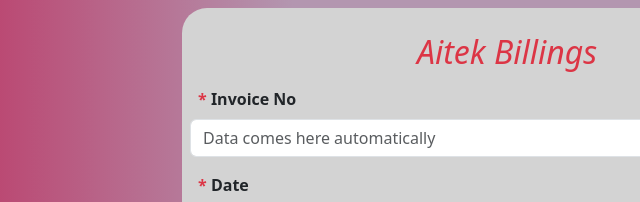
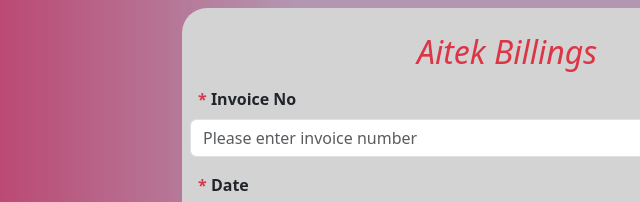
Before and after one commit to ruthvik93477/aitek-invoice-offline, a plain HTML site: page sonata1Form.html in a window 1280 px wide. Shown: the top 202 px of the page, 133-773 px from the left. Drawn offline with nearby package versions, Linux system fonts and the light colour scheme.

Commit message:
Update sonata1Form.html

```diff
--- a/sonata1Form.html
+++ b/sonata1Form.html
@@ -44,7 +44,7 @@
             <div class="row-md-4 p-2 text-start">
                 <label for="invoiceNumber" class="form-label ms-2"><b class="text-danger star">* </b><b>Invoice No</b></label>
                 <div class="input-group has-validation">
-                    <input type="text" class="form-control" id="invoiceNumber" name="invoiceNumber" required placeholder="Data comes here automatically" readonly>
+                    <input type="text" class="form-control" id="invoiceNumber" name="invoiceNumber" required placeholder="Please enter invoice number">
                     <div class="invalid-feedback">
                         Invoice number is required
                     </div>
@@ -124,8 +124,6 @@
     </div>
 </body>
 <script>
-    let ans = sessionStorage.getItem('ans');
-     document.getElementById('invoiceNumber').value = ans;
     function submitAll(){
         const invoiceNumber = document.getElementById("invoiceNumber").value;
         const date = document.getElementById("date").value;
```
